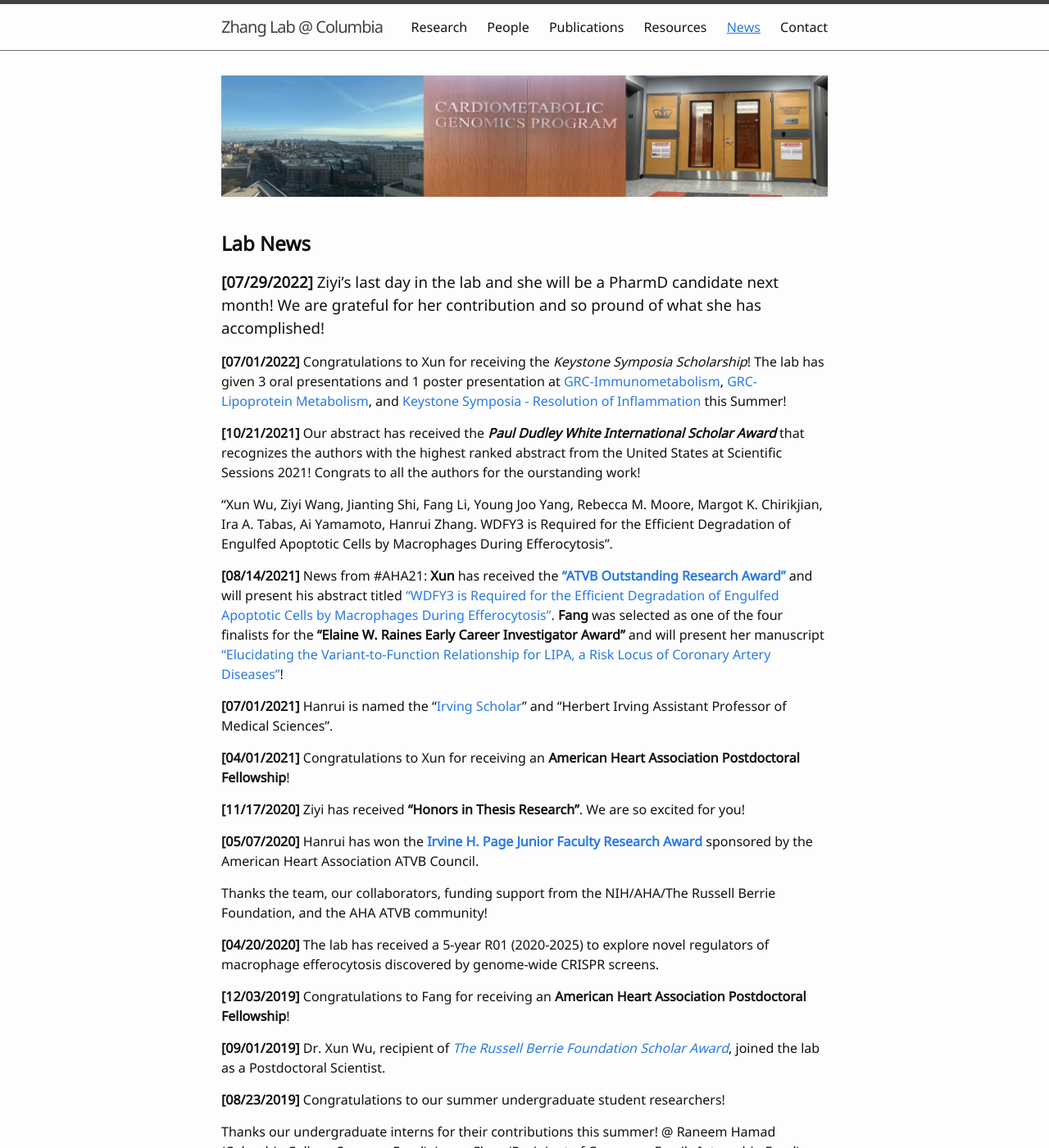
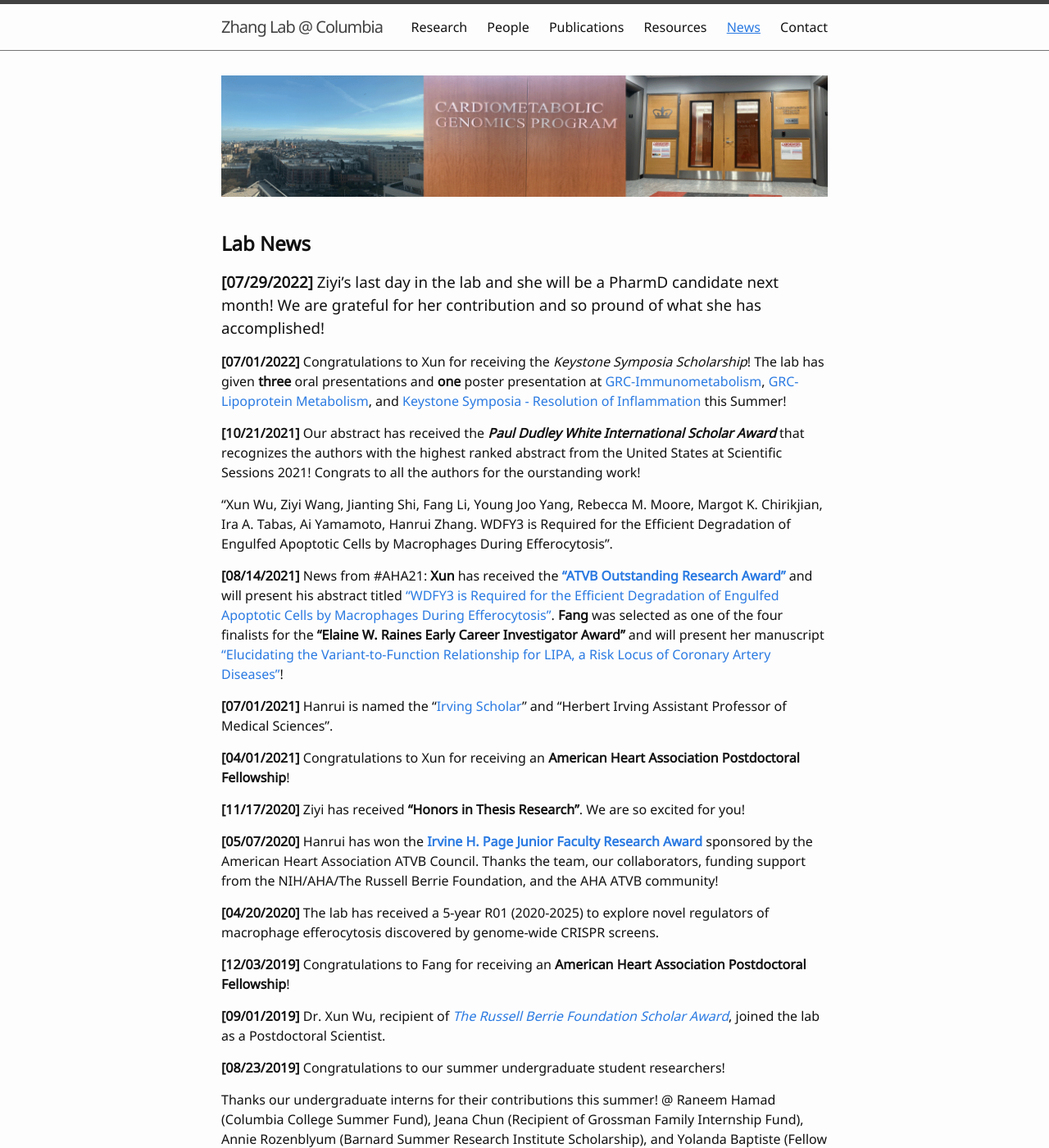
Before and after one commit to hanruizhang/zhanglab, a Jekyll site: the page built from 5_News.md, in a window 1280 px wide and 1400 px high. Shown: the whole window at 82% size. Built offline with Jekyll 4.4.1, drawn with Linux system fonts in a browser that asks for light colours.

Commit message:
Update 5_News.md

```diff
--- a/5_News.md
+++ b/5_News.md
@@ -13,7 +13,7 @@ nav: true
 
 ### **[07/29/2022]** Ziyi's last day in the lab and she will be a PharmD candidate next month! We are grateful for her contribution and so pround of what she has accomplished!
 
-#### **[07/01/2022]** Congratulations to Xun for receiving the _Keystone Symposia Scholarship_! The lab has given 3 oral presentations and 1 poster presentation at [GRC-Immunometabolism](https://www.grc.org/immunometabolism-in-health-and-disease-conference/2022/), [GRC-Lipoprotein Metabolism](https://www.grc.org/lipoprotein-metabolism-conference/2022/), and [Keystone Symposia - Resolution of Inflammation](https://www.keystonesymposia.org/conferences/conference-listing/meeting?eventid=6846) this Summer!
+#### **[07/01/2022]** Congratulations to Xun for receiving the _Keystone Symposia Scholarship_! The lab has given **three** oral presentations and **one** poster presentation at [GRC-Immunometabolism](https://www.grc.org/immunometabolism-in-health-and-disease-conference/2022/), [GRC-Lipoprotein Metabolism](https://www.grc.org/lipoprotein-metabolism-conference/2022/), and [Keystone Symposia - Resolution of Inflammation](https://www.keystonesymposia.org/conferences/conference-listing/meeting?eventid=6846) this Summer!
 
 #### **[10/21/2021]** Our abstract has received the **_Paul Dudley White International Scholar Award_** that recognizes the authors with the highest ranked abstract from the United States at Scientific Sessions 2021! Congrats to all the authors for the ourstanding work!
 
@@ -24,8 +24,7 @@ WDFY3 is Required for the Efficient Degradation of Engulfed Apoptotic Cells by M
 #### **[07/01/2021]** Hanrui is named the "[Irving Scholar](https://www.irvinginstitute.columbia.edu/news/announcing-2021-2024-irving-scholars){:target="_blank"}" and "Herbert Irving Assistant Professor of Medical Sciences".
 #### **[04/01/2021]** Congratulations to Xun for receiving an **American Heart Association Postdoctoral Fellowship**!
 #### **[11/17/2020]** Ziyi has received **"Honors in Thesis Research"**. We are so excited for you!
-#### **[05/07/2020]** Hanrui has won the **[Irvine H. Page Junior Faculty Research Award](https://professional.heart.org/en/partners/awards-and-lectures/early-career-awards/irvine-h-page-junior-faculty-research-award){:target="_blank"}** sponsored by the American Heart Association ATVB Council.
-Thanks the team, our collaborators, funding support from the NIH/AHA/The Russell Berrie Foundation, and the AHA ATVB community!
+#### **[05/07/2020]** Hanrui has won the **[Irvine H. Page Junior Faculty Research Award](https://professional.heart.org/en/partners/awards-and-lectures/early-career-awards/irvine-h-page-junior-faculty-research-award){:target="_blank"}** sponsored by the American Heart Association ATVB Council. Thanks the team, our collaborators, funding support from the NIH/AHA/The Russell Berrie Foundation, and the AHA ATVB community!
 
 #### **[04/20/2020]** The lab has received a 5-year R01 (2020-2025) to explore novel regulators of macrophage efferocytosis discovered by genome-wide CRISPR screens.
 
```
